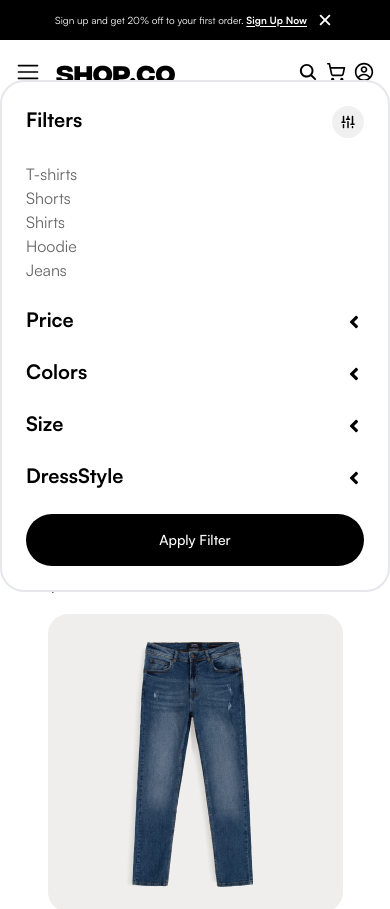
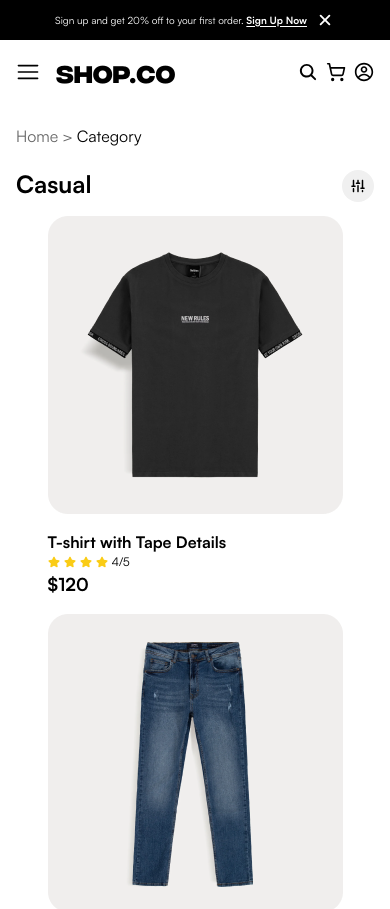
Before and after one commit to WebDev-MAP/E-Commerce, a React (Vite) app: page /home/category in a window 390 px wide. Shown: the top 909 px of the page. Built offline with nearby package versions, Linux system fonts and the light colour scheme.

Commit message:
Refactor pagination and filter functionality in PaginatedItems and SideBar components

```diff
--- a/src/components/PaginatedItems.jsx
+++ b/src/components/PaginatedItems.jsx
@@ -2,6 +2,7 @@ import { useState } from 'react'
 import ReactPaginate from 'react-paginate'
 import Card from './Card'
 import { products } from '../data/products'
+import { useShopContext } from '../context/ShopContext'
 
 // Example items, to simulate fetching from another resources.
 const items = products
@@ -26,20 +27,22 @@ function PaginatedItems({ itemsPerPage }) {
   // following the API or data you're working with.
   const [itemOffset, setItemOffset] = useState(0)
 
+  const { filterOpen, setFilterOpen } = useShopContext()
+
   // Simulate fetching items from another resources.
   // (This could be items from props; or items loaded in a local state
   // from an API endpoint with useEffect and useState)
   const endOffset = itemOffset + itemsPerPage
-  console.log(`Loading items from ${itemOffset} to ${endOffset}`)
+  // console.log(`Loading items from ${itemOffset} to ${endOffset}`)
   const currentItems = items.slice(itemOffset, endOffset)
   const pageCount = Math.ceil(items.length / itemsPerPage)
 
   // Invoke when user click to request another page.
   const handlePageClick = (event) => {
     const newOffset = (event.selected * itemsPerPage) % items.length
-    console.log(
-      `User requested page number ${event.selected}, which is offset ${newOffset}`
-    )
+    // console.log(
+    //   `User requested page number ${event.selected}, which is offset ${newOffset}`
+    // )
     setItemOffset(newOffset)
     window.scrollTo({
       top: 0,
@@ -51,7 +54,12 @@ function PaginatedItems({ itemsPerPage }) {
     <div className=" ">
       <div className="flex items-center">
         <h4 className="mb-4 font-satoshi_bold text-2xl sm:text-3xl">Casual</h4>
-        <button className="ml-auto pb-3 md:hidden">
+        <button
+          className="ml-auto pb-3 md:hidden"
+          onClick={() => {
+            setFilterOpen(!filterOpen)
+          }}
+        >
           <img src="/images/icons/filter.svg" alt="filterItems" />
         </button>
       </div>
--- a/src/components/SideBar.jsx
+++ b/src/components/SideBar.jsx
@@ -1,6 +1,7 @@
 import { useState } from 'react'
 import { FaAngleDown } from 'react-icons/fa'
 import Button from './Button'
+import { useShopContext } from '../context/ShopContext'
 
 const sideBarSizes = [
   'XX-Small',
@@ -21,18 +22,28 @@ function SideBar() {
   const [dressStyleAccordionIsOpen, setDressStyleAccordionIsOpen] =
     useState(false)
 
+  const { filterOpen, setFilterOpen } = useShopContext()
+
+  console.log(filterOpen)
   return (
     // Sidebar desktop
     <>
       <div
-        className="absolute left-0 top-20
-       z-30  mr-4 h-fit w-full space-y-6 rounded-3xl border-2 bg-white p-6 md:relative md:top-full md:block md:w-[18rem] md:min-w-[18rem] "
+        className={`left-0 top-20 z-30
+       mr-4   h-fit w-full space-y-6 rounded-3xl border-2 bg-white p-6 md:static md:top-full md:block md:w-[18rem] md:min-w-[18rem] ${filterOpen ? 'hidden' : 'absolute'}`}
       >
         <div className="flex justify-between">
           <h4 className="font-satoshi_bold text-xl">Filters</h4>
           {/* Filter Icon */}
-          <button className="rounded-full">
-            <img src="/images/icons/filter.svg" alt="filterItems" />
+          <button
+            className=" rounded-full md:pointer-events-none"
+            onClick={() => setFilterOpen(!filterOpen)}
+          >
+            {filterOpen ? (
+              <img src="/images/icons/filter.svg" alt="filterItems" />
+            ) : (
+              <p>X</p>
+            )}
           </button>
         </div>
         <div className="font-satoshi_regular text-base opacity-60">
--- a/src/context/ShopContext.jsx
+++ b/src/context/ShopContext.jsx
@@ -1,4 +1,4 @@
-import { createContext, useContext } from 'react'
+import { createContext, useContext, useState } from 'react'
 
 const ShopContext = createContext()
 
@@ -8,9 +8,13 @@ function Provider({ children }) {
   const vorname = 'Max'
   const nachname = 'Mustermann'
 
+  const [filterOpen, setFilterOpen] = useState('false')
+
   const valueToShare = {
     vorname,
     nachname,
+    filterOpen,
+    setFilterOpen,
   }
 
   return (
```
